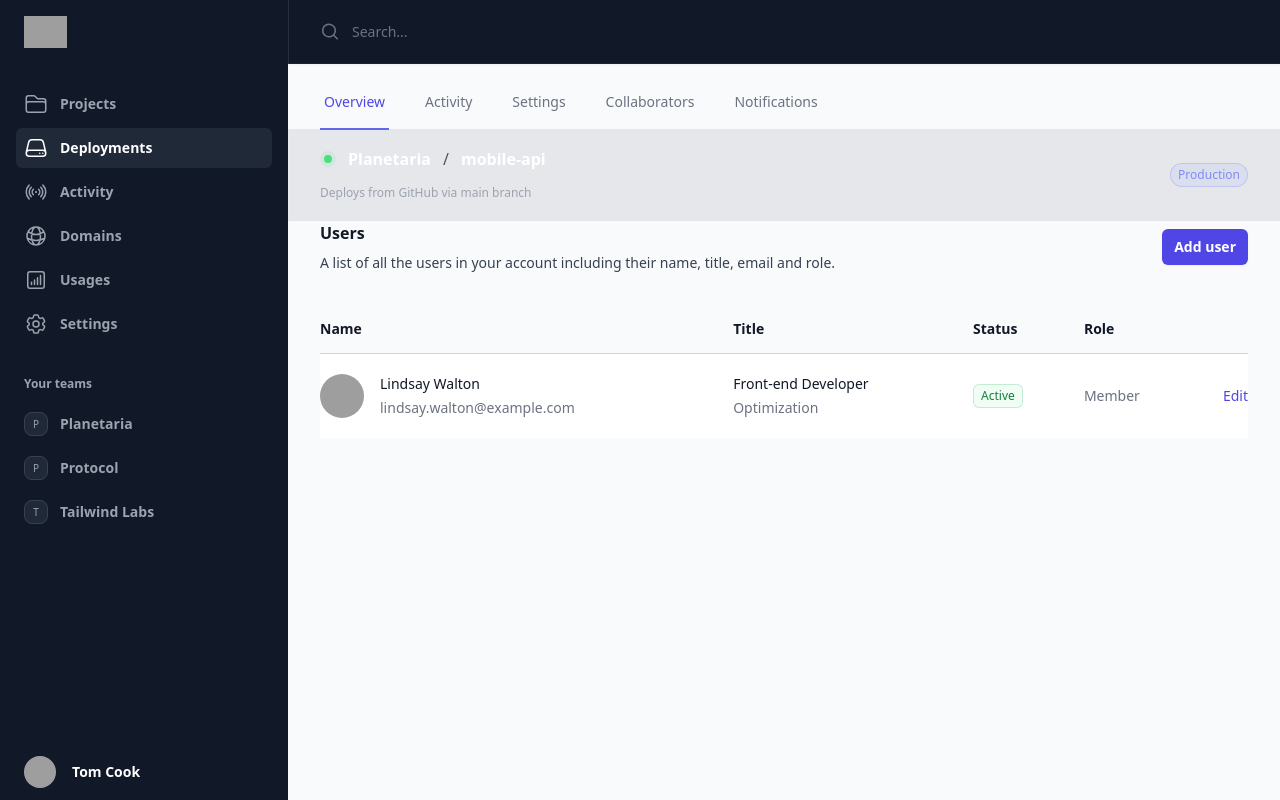
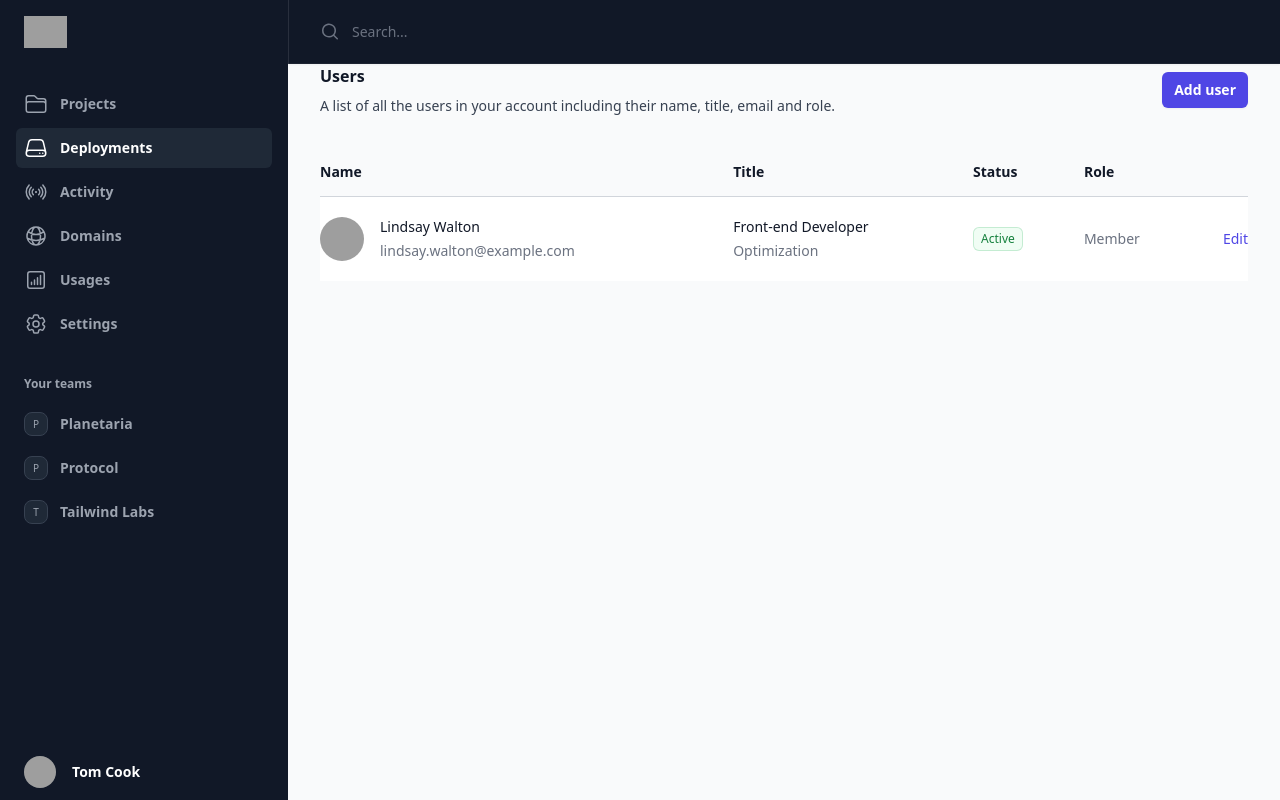
Before and after one commit to ehsansh84/social-dash-frnt, a React (Vite) app: page / in a window 1280 px wide. Built offline with nearby package versions, Linux system fonts and the light colour scheme; grey boxes are pictures that could not be loaded.

Commit message:
remove heading and tabs from main

```diff
--- a/src/Main.jsx
+++ b/src/Main.jsx
@@ -6,8 +6,6 @@ export function Main() {
   return (
     <main>
       <header>
-        <Tabs />
-        <Heading />
         <List />
       </header>
     </main>
```
